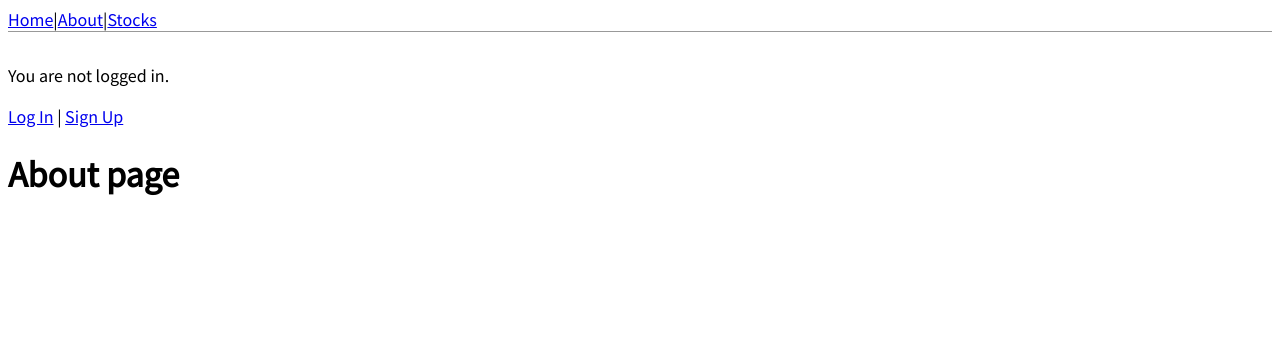
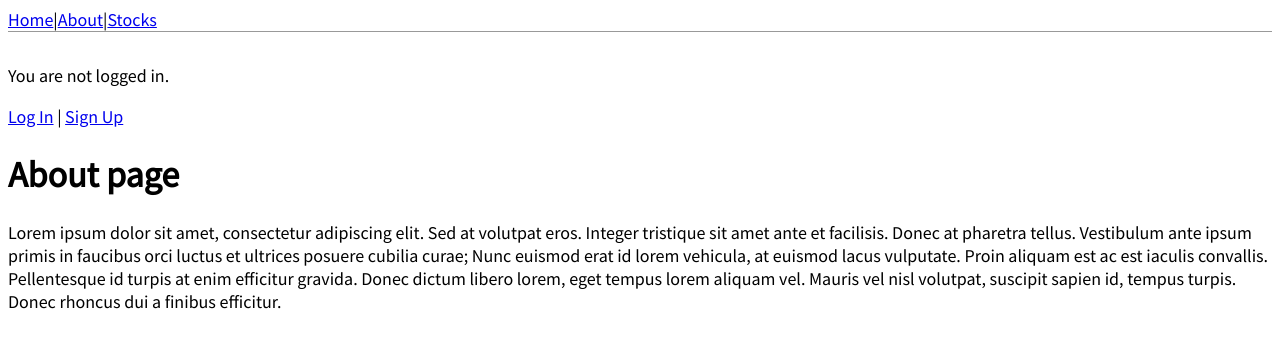
Before and after one commit to DavyBeer/PaperTradingApplication, a Django app: page /about/ in a window 1280 px wide. Shown: the top 348 px of the page. Run offline with Django 3.2, Linux system fonts and the light colour scheme.

Commit message:
Placeholder

```diff
--- a/templates/about.html
+++ b/templates/about.html
@@ -2,4 +2,6 @@
 
 {% block content %}
     <h1>About page</h1>
+    <p1>Lorem ipsum dolor sit amet, consectetur adipiscing elit. Sed at volutpat eros. Integer tristique sit amet ante et facilisis. Donec at pharetra tellus. Vestibulum ante ipsum primis in faucibus orci luctus et ultrices posuere cubilia curae; Nunc euismod erat id lorem vehicula, at euismod lacus vulputate. Proin aliquam est ac est iaculis convallis. Pellentesque id turpis at enim efficitur gravida. Donec dictum libero lorem, eget tempus lorem aliquam vel. Mauris vel nisl volutpat, suscipit sapien id, tempus turpis. Donec rhoncus dui a finibus efficitur.
+
 {% endblock content %}
```
